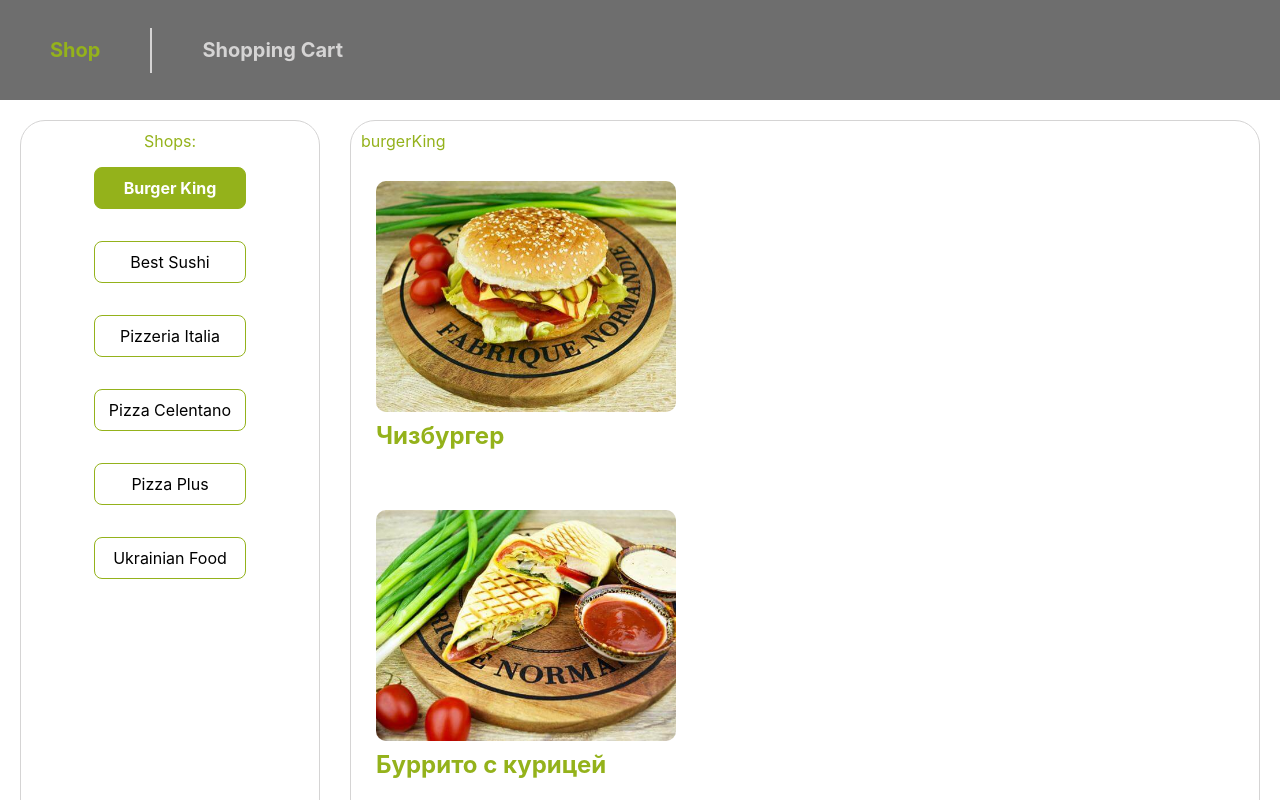
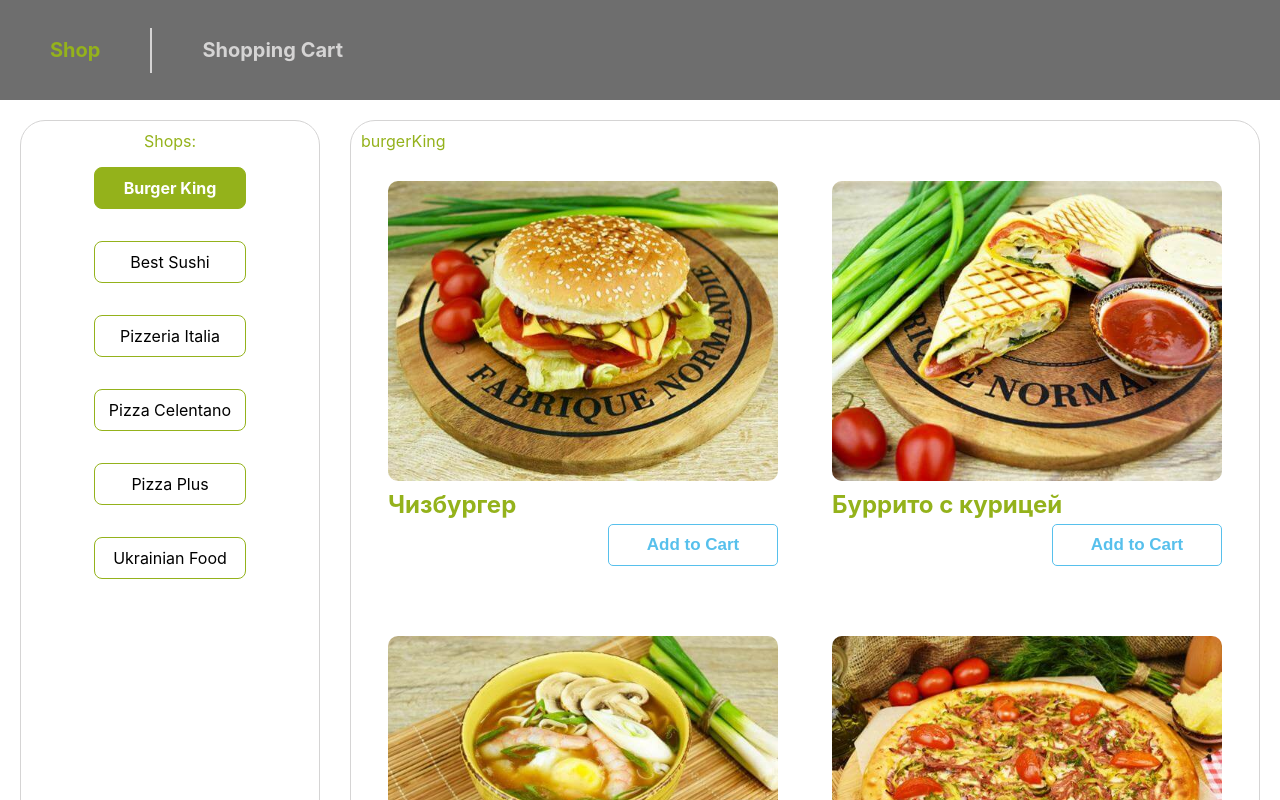
Before and after one commit to SerhiiHats/delivery-app, a React (Create React App) app: page / in a window 1280 px wide. Shown: the top 800 px of the page. Built offline with nearby package versions, Linux system fonts and the light colour scheme.

Commit message:
add first style for cart product

```diff
--- a/src/components/CardProduct/CardProduct.js
+++ b/src/components/CardProduct/CardProduct.js
@@ -3,13 +3,17 @@
 
 const CardProduct = (props) => {
 
-  const {key, id, src, alt, title} = props;
+  const {key, id, src, alt, title, name} = props;
 
   return (
     <div className={styles.cardProduct} id={id}  key={key}>
       <div className={styles.wrapImage}>
         <img src={src} alt={alt} title={title}/>
-        <h2 className={styles.titleProduct}>{title}</h2>
+        <h2 className={styles.titleProduct}>{name}</h2>
+        <div className={styles.wrapBtnAddCart}>
+          <button className={styles.btnAddCart}>Add to Cart</button>
+        </div>
+
       </div>
     </div>
   );
--- a/src/components/CardProduct/CardProduct.module.scss
+++ b/src/components/CardProduct/CardProduct.module.scss
@@ -5,7 +5,7 @@
   flex-direction: column;
   padding: 15px;
   margin: $size * 1.5 0 $size * 2.5 0;
-  max-width: $size * 30;
+  max-width: $size * 39;
 
   .wrapImage {
     & > img {
@@ -14,7 +14,7 @@
       transition: 0.3s;
 
       &:hover {
-        box-shadow: 0 0 $size $size * 0.1 lightgray;
+        box-shadow: 0 0 $size $size * 0.1 $colorDefault2;
         scale: 1.05;
       }
     }
@@ -24,5 +24,25 @@
       margin: $size * 0.5 0 $size * 0.5 0;
     }
 
+    .wrapBtnAddCart {
+      text-align: right;
+
+      .btnAddCart {
+        width: $size * 17;
+        padding: $size 0;
+        border: $size * 0.1 solid $colorActive4;
+        background-color: $colorWhite;
+        color: $colorActive4;
+        border-radius: 5px;
+        transition: 0.3s;
+        font-weight: bold;
+        font-size: $size * 1.7;
+
+        &:hover {
+          background-color: $colorActive4;
+          color: $colorWhite;
+        }
+      }
+    }
   }
 }
--- a/src/index.scss
+++ b/src/index.scss
@@ -12,11 +12,14 @@
     monospace;
 }
 
-
+$colorWhite: white;
 $colorDefault: #d5d4d4;
+$colorDefault2: lightgray;
 $colorActive: #0f7dc6;
 //$colorActive2: #16a811;
-$colorActive2: #94b21b;;
+$colorActive2: #94b21b;
+$colorActive3: #e11984;
+$colorActive4: #57C0EC;
 //$colorActive2: blue;
 //$colorBg: #2C2C32;
 //$colorBg2: #171B1E;
--- a/src/pages/ShopsPage.js
+++ b/src/pages/ShopsPage.js
@@ -28,8 +28,8 @@
       </div>
       <div className={"containerProducts"}>
         {nikUse}
-        <div>
-        {products &&products.map(item=> <CardProduct key={item.id} id={item.id}src={require(`../assets/${item.image}`)} alt={item.title} title={item.title}/>)}
+        <div className={"wrapProducts"}>
+        {products &&products.map(item=> <CardProduct key={item.id} id={item.id}src={require(`../assets/${item.image}`)} alt={item.title} name={item.title} title={item.description}/>)}
         </div>
 
       </div>
--- a/src/pages/pagesStyle.scss
+++ b/src/pages/pagesStyle.scss
@@ -64,6 +64,13 @@
     padding: $size;
     box-sizing: border-box;
   }
+
+  .wrapProducts{
+    display: flex;
+    justify-content: space-around;
+    flex-wrap: wrap;
+
+  }
 }
 
 .notFound {
```
